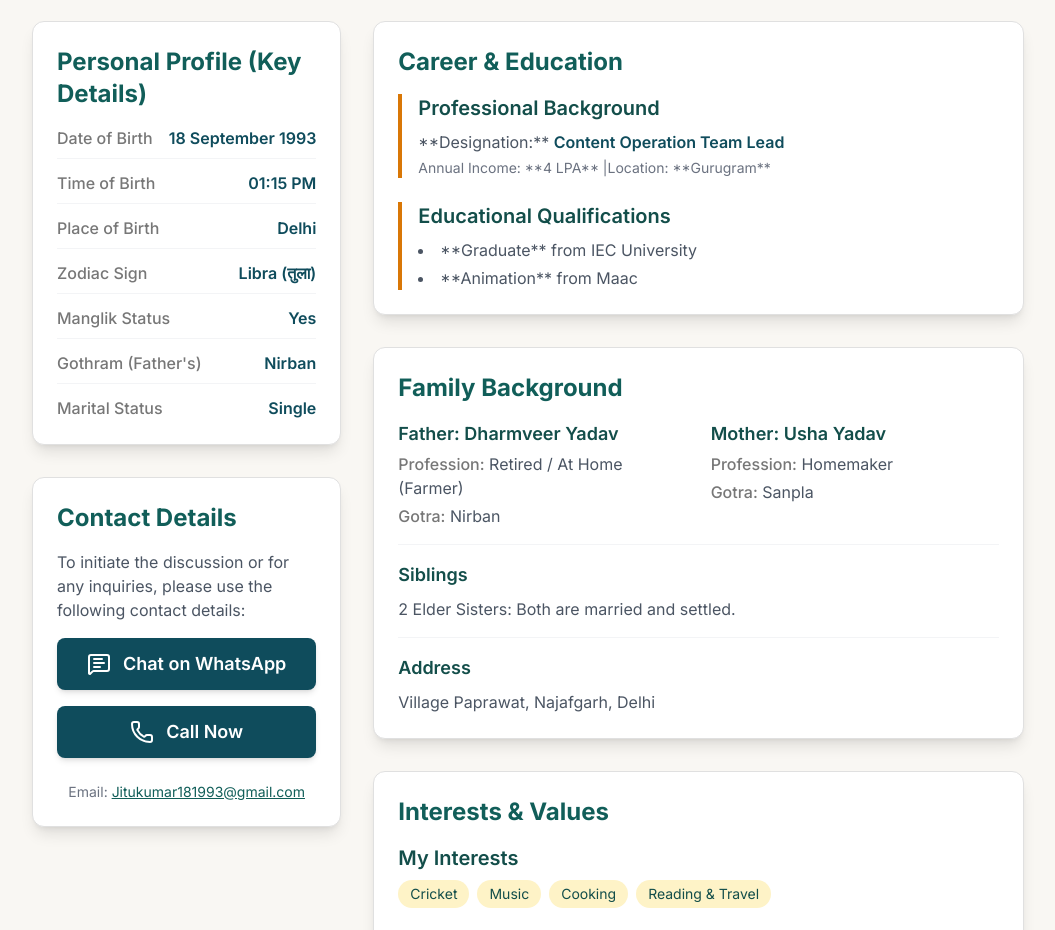
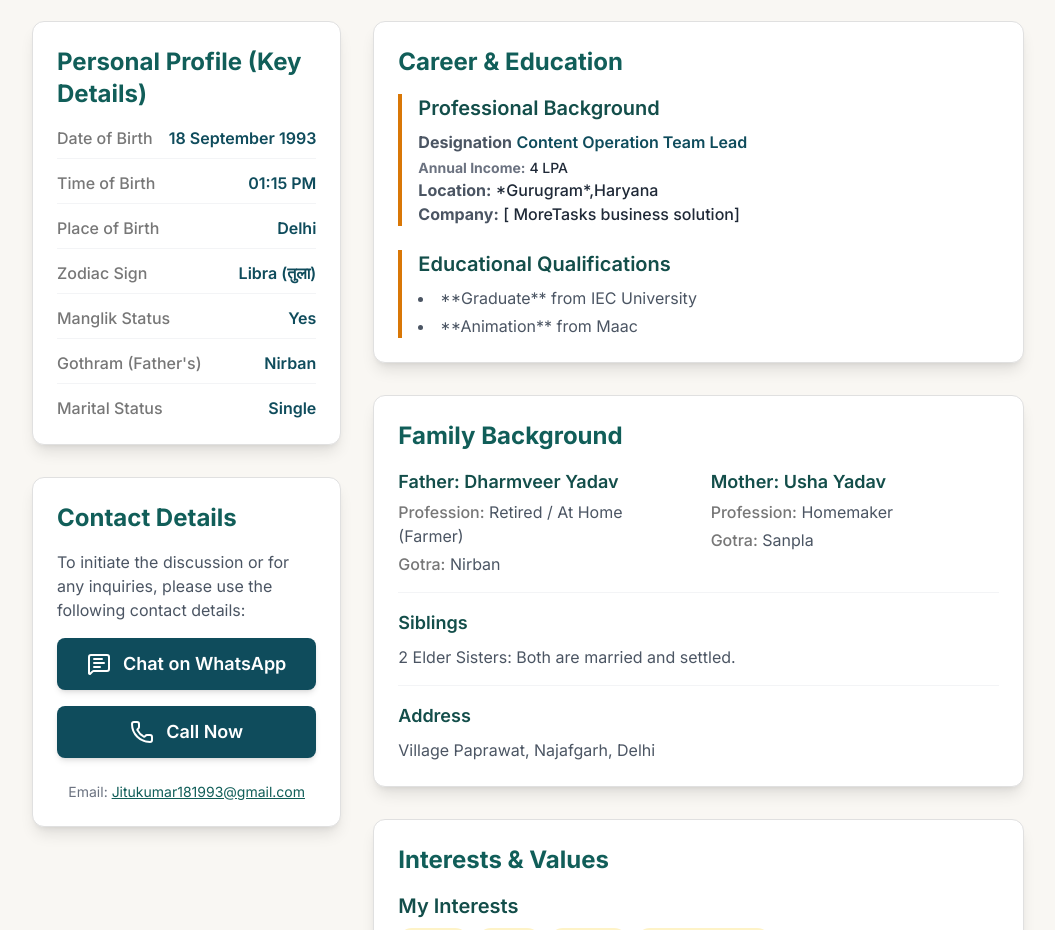
Before and after one commit to jitu1893/Jitender-s-profile-, a plain HTML site: page index.html in a window 1280 px wide. Shown: the part 960-1890 px from the top of the page, without its empty margins (112-1167 px from the left). Drawn offline with nearby package versions, Linux system fonts and the light colour scheme.

Commit message:
Update index.html

```diff
--- a/index.html
+++ b/index.html
@@ -317,10 +317,16 @@
                     <div class="border-l-4 border-amber-600 pl-4">
                         <h4 class="text-xl font-semibold text-teal-900">Professional Background</h4>
                         <p class="text-gray-600 mt-2">
-                            **Designation:** <span class="highlight-text">Content Operation Team Lead</span>
+                            <strong>Designation</strong> <span class="highlight-text">Content Operation Team Lead</span>
                         </p>
                         <p class="text-gray-500 mt-1 text-sm">
-                            Annual Income: **4 LPA** |Location: **Gurugram**
+                            <strong>Annual Income:</strong> <span class="text-gray-800 font-medium">4 LPA</span>
+                </p>
+                <p class="text-gray-600">
+                    <strong>Location:</strong> <span class="text-gray-800 font-medium">*Gurugram*,Haryana</span>
+                </p>
+                <p class="text-gray-600">
+                    <strong>Company:</strong> <span class="text-gray-800 font-medium">[ MoreTasks business solution]</span>
                         </p>
                     </div>
 
```
